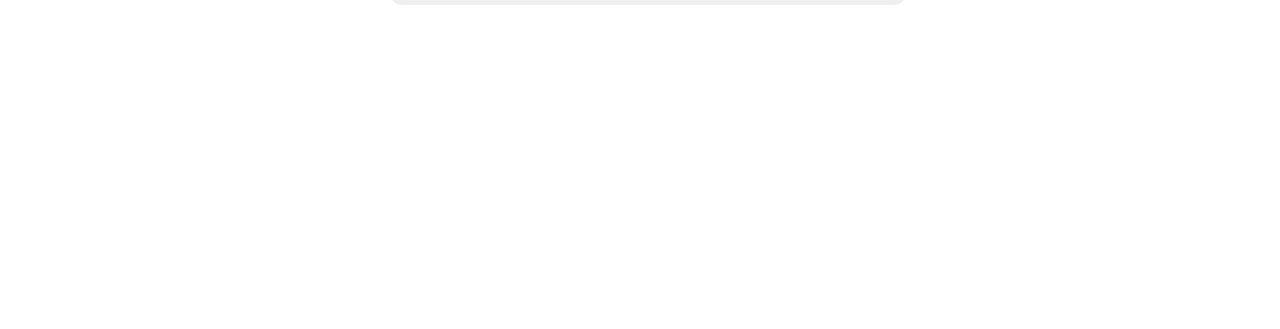
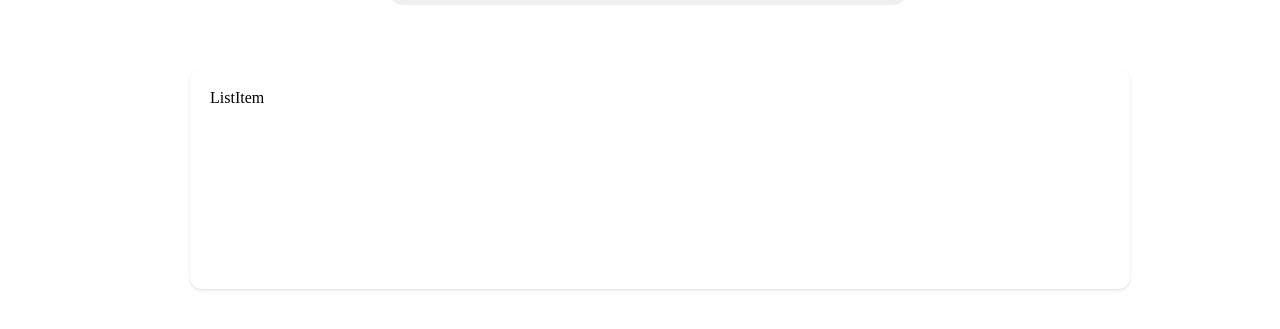
Before and after one commit to kjindev/cultural-event, a Next.js app: page /content in a window 1280 px wide. Shown: the part 235-564 px from the top of the page. Built offline with nearby package versions, Linux system fonts and the light colour scheme; a web font is replaced by a local one.

Commit message:
feat: add ListItem

```diff
--- /dev/null
+++ b/pages/_components/content/ListItem.tsx
@@ -0,0 +1,15 @@
+import { shadow } from "@/util/constant";
+import { css } from "@emotion/react";
+
+export default function ListItem() {
+  return <div css={css(style)}>ListItem</div>;
+}
+
+const style = {
+  boxShadow: shadow,
+  backgroundColor: "white",
+  width: "100%",
+  height: "180px",
+  borderRadius: "12px",
+  padding: "20px",
+};
--- a/pages/content/index.tsx
+++ b/pages/content/index.tsx
@@ -1,8 +1,9 @@
 import Head from "next/head";
 import { css } from "@emotion/react";
 import SearchForm from "../_components/global/SearchForm";
-import { mainColor, maxWidth } from "@/util/constant";
+import { maxWidth } from "@/util/constant";
 import { fontSize } from "@/util/font";
+import ListItem from "../_components/content/ListItem";
 
 export default function Home() {
   return (
@@ -14,13 +15,21 @@ export default function Home() {
         "& .content-title": {
           textAlign: "center",
         },
+        "& .search-box": {
+          flexDirection: "column",
+        },
       })}
     >
       <div className="content-container">
+        <div className="search-box">
           <div className="content-title">
             <span>키워드</span>로 검색한 결과예요
           </div>
           <SearchForm width="500px" />
+        </div>
+        <div className="list-box">
+          <ListItem />
+        </div>
       </div>
     </div>
   );
@@ -33,6 +42,10 @@ const style = {
   alignItems: "center",
   "& .content-container": {
     width: maxWidth,
+    display: "flex",
+    justifyContent: "center",
+    alignItems: "center",
+    "& .search-box": {
       height: "200px",
       display: "flex",
       justifyContent: "center",
@@ -47,4 +60,10 @@ const style = {
         fontWeight: 700,
       },
     },
+    "& .list-box": {
+      margin: "20px",
+      padding: "0 20px",
+      width: "90%",
+    },
+  },
 };
```
Lines whose indentation alone changed are shown as unchanged.
